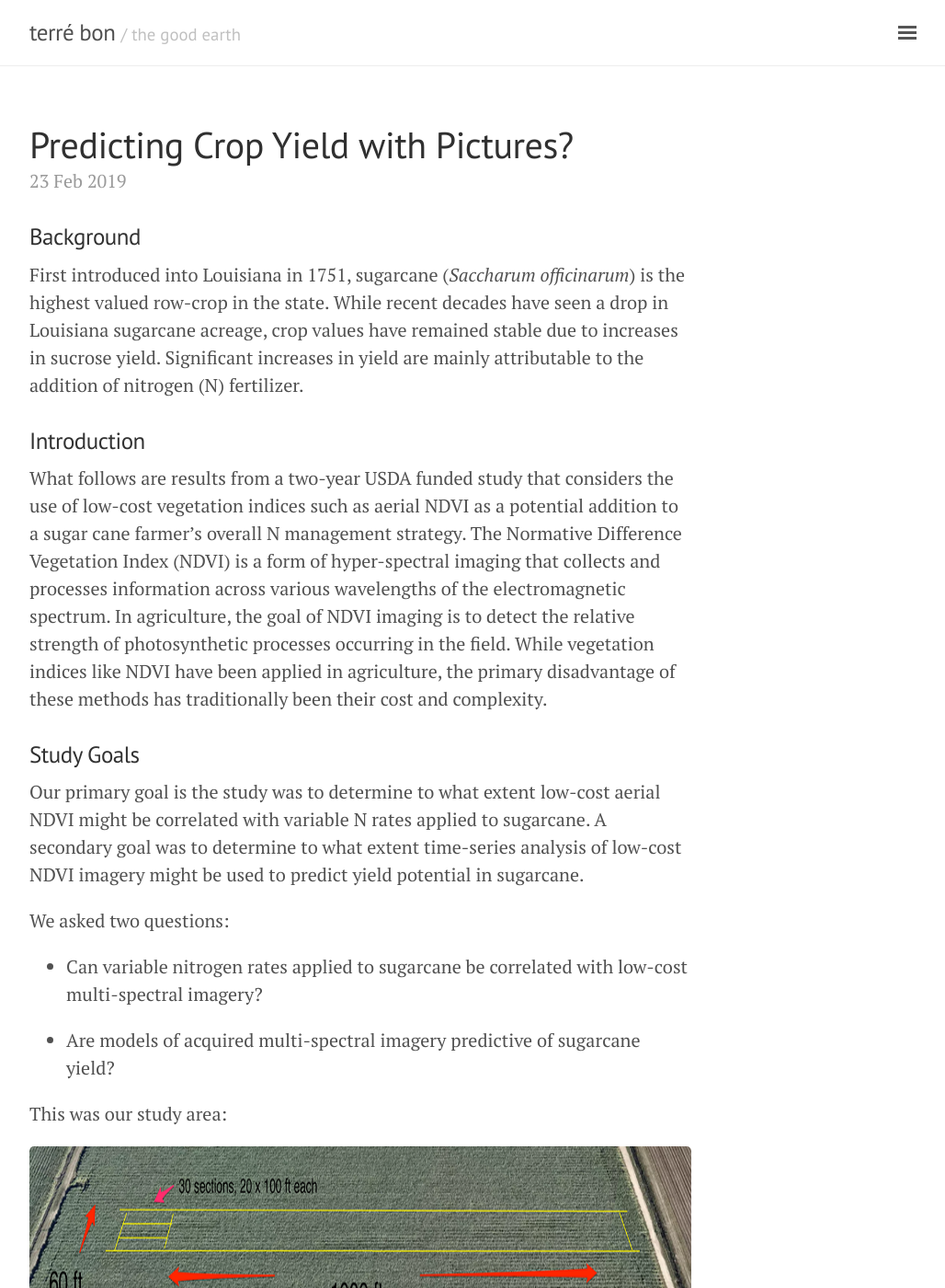
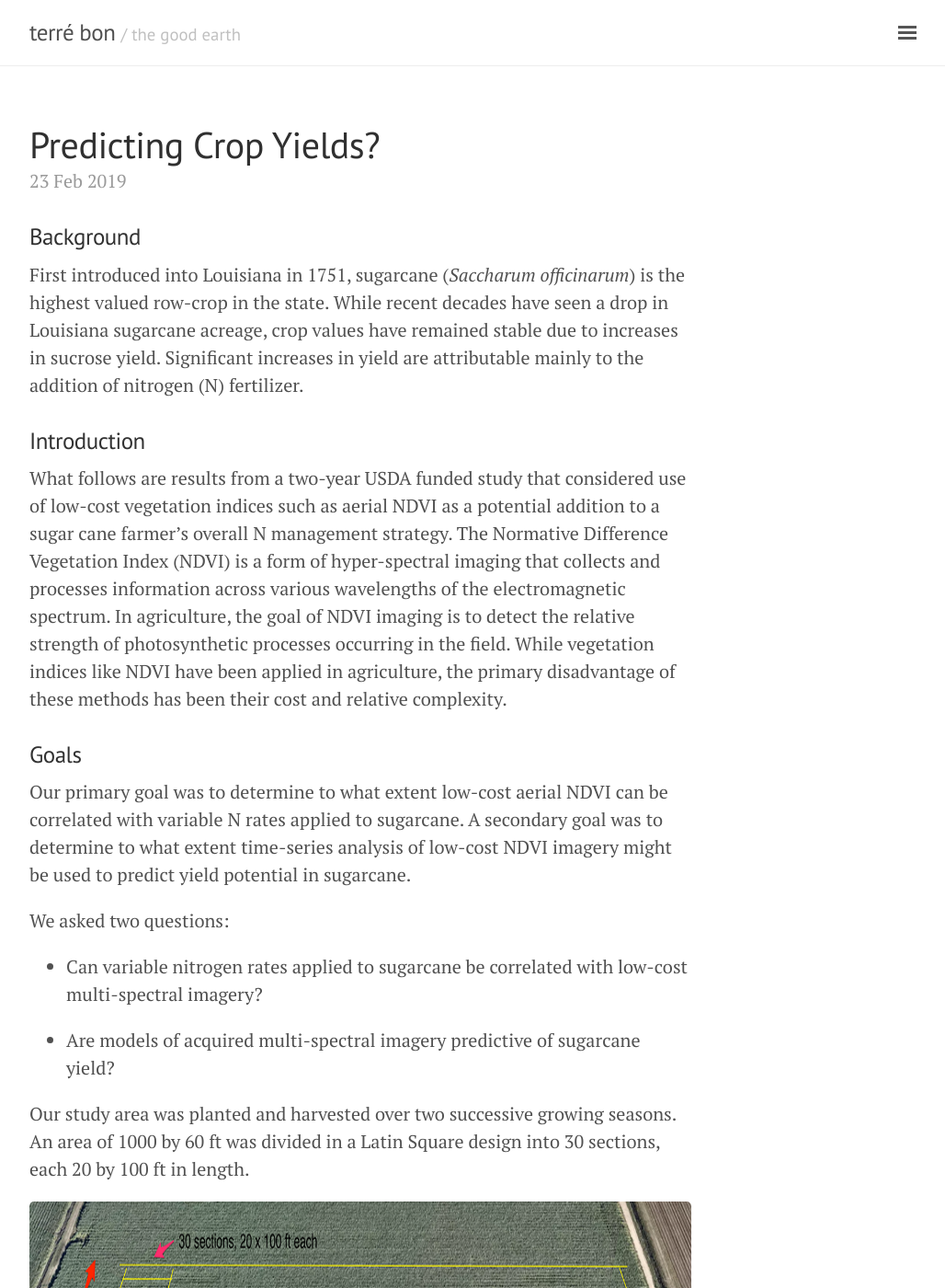
Before and after one commit to geraldmc/geraldmc.github.io, a Jekyll site: the page built from _posts/2019-02-23-predicting-yield-1.md, in a window 1280 px wide and 1400 px high. Shown: the whole window at 92% size, without its empty margins (248-1276 px from the left). Built offline with Jekyll 4.4.1, drawn with Linux system fonts in a browser that asks for light colours.

Commit message:
updates initial Sare posting

```diff
--- a/_posts/2019-02-23-predicting-yield-1.md
+++ b/_posts/2019-02-23-predicting-yield-1.md
@@ -1,19 +1,21 @@
 ---
 layout: post
-title: Predicting Crop Yield with Pictures?
+title: Predicting Crop Yields?
 ---
 
 ### Background
 
-First introduced into Louisiana in 1751, sugarcane (*Saccharum officinarum*) is the highest valued row-crop in the state. While recent decades have seen a drop in Louisiana sugarcane acreage, crop values have remained stable due to increases in sucrose yield. Significant increases in yield are mainly attributable to the addition of nitrogen (N) fertilizer.
+First introduced into Louisiana in 1751, sugarcane (*Saccharum officinarum*) is the highest valued row-crop in the state. While recent decades have seen a drop in Louisiana sugarcane acreage, crop values have remained stable due to increases in sucrose yield. Significant increases in yield are attributable mainly to the addition of nitrogen (N) fertilizer.
+
+
 
 ### Introduction
 
-What follows are results from a two-year USDA funded study that considers the use of low-cost vegetation indices such as aerial NDVI as a potential addition to a sugar cane farmer's overall N management strategy. The Normative Difference Vegetation Index (NDVI) is a form of hyper-spectral imaging that collects and processes information across various wavelengths of the electromagnetic spectrum. In agriculture, the goal of NDVI imaging is to detect the relative strength of photosynthetic processes occurring in the field. While vegetation indices like NDVI have been applied in agriculture, the primary disadvantage of these methods has traditionally been their cost and complexity.
+What follows are results from a two-year USDA funded study that considered use of low-cost vegetation indices such as aerial NDVI as a potential addition to a sugar cane farmer's overall N management strategy. The Normative Difference Vegetation Index (NDVI) is a form of hyper-spectral imaging that collects and processes information across various wavelengths of the electromagnetic spectrum. In agriculture, the goal of NDVI imaging is to detect the relative strength of photosynthetic processes occurring in the field. While vegetation indices like NDVI have been applied in agriculture, the primary disadvantage of these methods has been their cost and relative complexity.
 
 
-### Study Goals
-Our primary goal is the study was to determine to what extent low-cost aerial NDVI might be correlated with variable N rates applied to sugarcane. A secondary goal was to determine to what extent time-series analysis of low-cost NDVI imagery might be used to predict yield potential in sugarcane.
+### Goals
+Our primary goal was to determine to what extent low-cost aerial NDVI can be correlated with variable N rates applied to sugarcane. A secondary goal was to determine to what extent time-series analysis of low-cost NDVI imagery might be used to predict yield potential in sugarcane.
 
 We asked two questions:
 
@@ -21,6 +23,6 @@ We asked two questions:
 
 * Are models of acquired multi-spectral imagery predictive of sugarcane yield?
 
-This was our study area:
+Our study area was planted and harvested over two successive growing seasons. An area of 1000 by 60 ft was divided in a Latin Square design into 30 sections, each 20 by 100 ft in length.
 
 ![South Louisiana]({{ site.url }}/assets/study-area.png){:height="250px" width="850px"}
```
